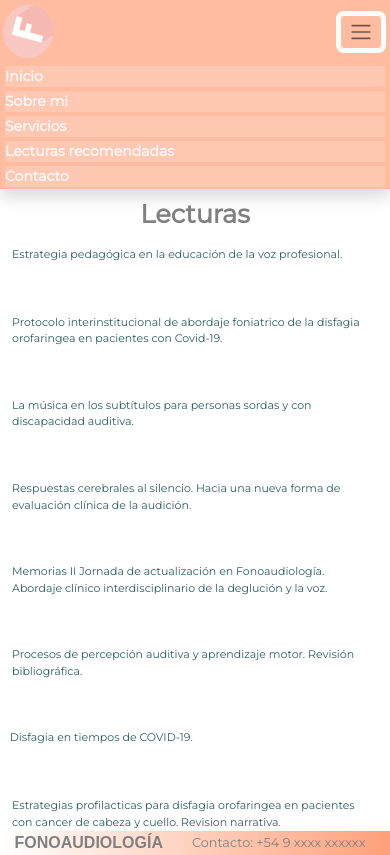
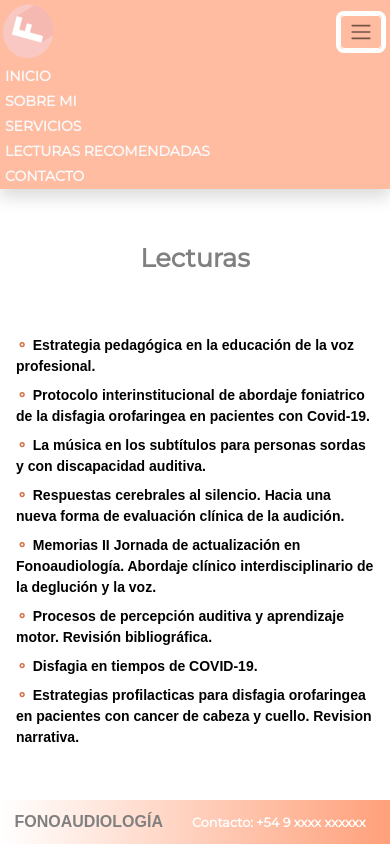
Before and after one commit to Vale-Pe/Idea-Perone, a plain HTML site: page Pages/Lecturas.html in a window 390 px wide. Both pictures are taken after a click on the button "Toggle navigation". Drawn offline with nearby package versions, Linux system fonts and the light colour scheme; a web font is replaced by a local one.

Commit message:
Modificacion en Seccion Lecturas y Cotacto

```diff
--- a/Pages/Lecturas.html
+++ b/Pages/Lecturas.html
@@ -24,19 +24,19 @@
 					<div class="collapse navbar-collapse" id="navbarSupportedContent">
 					<ul class="navbar-nav ms-auto">
 					  	<li class="nav-item">
-							<a class="nav-link text-light" aria-current="page" href="../index.html">Inicio</a>
+							<a class="nav-link text-light" aria-current="page" href="../index.html">INICIO</a>
 						</li>
 						<li class="nav-item">
-							<a class="nav-link text-light" aria-current="page" href="SobreMi.html">Sobre mi</a>
+							<a class="nav-link text-light" aria-current="page" href="SobreMi.html">SOBRE MI</a>
 					  	</li>
 					 	<li class="nav-item">
-							<a class="nav-link text-light" aria-current="page" href="Servicios.html">Servicios</a>
+							<a class="nav-link text-light" aria-current="page" href="Servicios.html">SERVICIOS</a>
 					  	</li>
 					  	<li class="nav-item">
-							<a class="nav-link text-light" aria-current="page" href="Lecturas.html">Lecturas recomendadas</a>
+							<a class="nav-link text-light" aria-current="page" href="Lecturas.html">LECTURAS RECOMENDADAS</a>
 					  	</li>
 					  	<li class="nav-item">
-							<a class="nav-link text-light" aria-current="page" href="Contacto.html">Contacto</a>
+							<a class="nav-link text-light" aria-current="page" href="Contacto.html">CONTACTO</a>
 					  	</li>
 					</ul>
 				  	</div>
@@ -45,82 +45,16 @@
 		</header>
 		<main class="mainLecturas">
 			<h1>Lecturas</h1>
-			<div class="container-fluid" >
-				<ul class="row gy-md-3 gy-sm-2 seccionLecturas">
-					<div class="col-3 p-0" >
-						<li class="m-0">
-							<a href="http://dptocomunicacion.unsl.edu.ar/index.php/umbrales/article/download/15/11" class="Paper">
-								<p class="tituloPaper">Estrategia pedagógica en la educación de la voz profesional.</p>
-								<img src="../Assets/Img/EstrategiaPedagogica.jpg" alt="PDF" class="imgLecturas">
-							</a>
-						</li>
-					</div>
-					<div class="col-3 p-0" >
-						<li class="m-0">
-							<a href="https://www.medigraphic.com/pdfs/abc/bc-2021/bc211g.pdf" class="Paper">
-								<p class="tituloPaper">Protocolo interinstitucional de abordaje foniatrico de la disfagia orofaringea en pacientes con Covid-19.</p>
-								<img src="../Assets/Img/ProtocoloInterinstitucional.jpg" alt="PDF" class="imgLecturas">
-							</a>
-						</li>
-					</div>
-					<div class="col-3 p-0" >
-						<li class="m-0">
-							<a href="https://ddd.uab.cat/pub/trerecpro/2019/236620/LarreinaMoralesMariaEugenia_TFM2019.pdf" class="Paper">
-								<p class="tituloPaper">La música en los subtítulos para personas sordas y con discapacidad auditiva.</p>
-								<img src="../Assets/Img/LaMusicaEnLosSubtitulos.jpg" alt="PDF"  class="imgLecturas">
-							</a>
-						</li>
-					</div>
-					<div class="col-3 p-0" >
-						<li class="m-0">
-							<a href="hhttps://scielo.conicyt.cl/pdf/orl/v81n3/0718-4816-orl-81-03-0401.pdf" class="Paper">
-								<p class="tituloPaper">Respuestas cerebrales al silencio. Hacia una nueva forma de evaluación clínica de la audición.</p>
-								<img src="../Assets/Img/PaperRespuestasCerebralesAlSilencio.jpg" alt="PDF" class="imgLecturas">
-							</a>
-						</li>
-					</div>
-					<div class="col-3 p-0" >
-						<li class="m-0">
-							<a href="https://repository.urosario.edu.co/bitstream/handle/10336/32026/SIMEHEBOOKF7ICJIB0E8C7B4392DC4.pdf?sequence=1&isAllowed=y"  class="Paper">
-								<p class="tituloPaper">Memorias II Jornada de actualización en Fonoaudiología. Abordaje clínico interdisciplinario de la deglución y la voz.</p>
-								<img src="../Assets/Img/PaperRespuestasCerebralesAlSilencio.jpg" alt="PDF" class="imgLecturas">
-							</a>
-						</li>
-					</div>
-					<div class="col-3 p-0" >
-						<li class="m-0">
-							<a href="https://www.revistas.una.ac.cr/index.php/mhsalud/article/view/15078/24013" class="Paper">
-								<p class="tituloPaper">Procesos de percepción auditiva y aprendizaje motor. Revisión bibliográfica.</p>
-								<img src="../Assets/Img/ProcesosDePercepcionAuditiva.jpg" alt="PDF" class="imgLecturas">
-							</a>
-						</li>
-					</div>
-					<!-- <div class="col-3 p-0" >
-						<li class="m-0">
-							<a href="https://sochiorl.cl/uploads/80-03-17.pdf" class="Paper">
-								<p class="tituloPaper" >Disfagia en tiempos de COVID-19.</p>
-								<img src="../Assets/Img/DisfagiaEnTiemposDeCovid.jpg" alt="PDF" class="imgLecturas">
-							</a>
-						</li>
-					</div> -->
-					<div class="col-3 p-0">
-						<li class="m-0" id="paperDisfagia" >
-							<a href="https://sochiorl.cl/uploads/80-03-17.pdf" class="Paper"  >
-								<p class="tituloPaper">Disfagia en tiempos de COVID-19.</p>
-								<img src="../Assets/Img/DisfagiaEnTiemposDeCovid.jpg" alt="PDF" class="imgLecturas">
-							</a>
-						</li>
-					</div>
-					<div class="col-3 p-0" >
-						<li class="m-0">
-							<a href="http://www.scielo.org.bo/pdf/rccm/v23n1/v23n1_a10.pdf" class="Paper">
-								<p class="tituloPaper">Estrategias profilacticas para disfagia orofaringea en pacientes con cancer de cabeza y cuello. Revision narrativa.</p>
-								<img src="../Assets/Img/EstrategiasProfilactucas.jpg" alt="PDF" class="imgLecturas">
-							</a>
-						</li>
-					</div>
-				</ul>
-			</div>
+			<ul class="seccionLecturas">
+				<li id="paperLecturas"><a href="http://dptocomunicacion.unsl.edu.ar/index.php/umbrales/article/download/15/11"><div class="tituloPaper"><p >Estrategia pedagógica en la educación de la voz profesional.</p></div><img src="../Assets/Img/EstrategiaPedagogica.jpg" alt="PDF" class="imgLecturas"></a></li>
+				<li id="paperLecturas"><a href="https://www.medigraphic.com/pdfs/abc/bc-2021/bc211g.pdf"><div class="tituloPaper"><p>Protocolo interinstitucional de abordaje foniatrico de la disfagia orofaringea en pacientes con Covid-19.</p></div><img src="../Assets/img/ProtocoloInterinstitucional.jpg" alt="PDF" class="imgLecturas"></a></li>
+				<li id="paperLecturas"><a href="https://ddd.uab.cat/pub/trerecpro/2019/236620/LarreinaMoralesMariaEugenia_TFM2019.pdf"><div class="tituloPaper"><p>La música en los subtítulos para personas sordas y con discapacidad auditiva.</p></div><img src="../Assets/img/LaMusicaEnLosSubtitulos.jpg" alt="PDF" class="imgLecturas"></a></li>
+				<li id="paperLecturas"><a href="https://scielo.conicyt.cl/pdf/orl/v81n3/0718-4816-orl-81-03-0401.pdf"><div class="tituloPaper"><p>Respuestas cerebrales al silencio. Hacia una nueva forma de evaluación clínica de la audición.</p></div><img src="../Assets/img/PaperRespuestasCerebralesAlSilencio.jpg" alt="PDF"class="imgLecturas"></a></li>
+				<li id="paperLecturas"><a href="https://repository.urosario.edu.co/bitstream/handle/10336/32026/SIMEHEBOOKF7ICJIB0E8C7B4392DC4.pdf?sequence=1&isAllowed=y"><div class="tituloPaper"><p>Memorias II Jornada de actualización en Fonoaudiología. Abordaje clínico interdisciplinario de la deglución y la voz.</p></div><img src="../Assets/img/PaperMemoriasIIJornada.jpg" alt="PDF" class="imgLecturas"></a></li>
+				<li id="paperLecturas"><a href="https://www.revistas.una.ac.cr/index.php/mhsalud/article/view/15078/24013"><div class="tituloPaper"><p>Procesos de percepción auditiva y aprendizaje motor. Revisión bibliográfica.</p></div><img src="../Assets/img/ProcesosDePercepcionAuditiva.jpg" alt="PDF" class="imgLecturas"></a></li>
+				<li id="paperLecturas"><a href="https://sochiorl.cl/uploads/80-03-17.pdf"><div class="tituloPaper"><p>Disfagia en tiempos de COVID-19.</p></div><img src="../Assets/img/DisfagiaEnTiemposDeCovid.jpg" alt="PDF" class="imgLecturas"></a></li>
+				<li id="paperLecturas"><a href="http://www.scielo.org.bo/pdf/rccm/v23n1/v23n1_a10.pdf"><div class="tituloPaper"><p>Estrategias profilacticas para disfagia orofaringea en pacientes con cancer de cabeza y cuello. Revision narrativa.</p></div><img src="../Assets/img/EstrategiasProfilactucas.jpg" alt="PDF"class="imgLecturas"></a></li>
+			</ul>
 		</main>
 		<footer class="Footer">
 			<img src="../Assets/Letra-F.png" alt="LOGO" width="32px" height="32px" class="imgFooter">
--- a/Style/style.css
+++ b/Style/style.css
@@ -25,7 +25,6 @@ header {
 }
 
 .imgLogo {
-    /* position: absolute; */
     width: 64px;
     height: 64px;
     transition: 2s;
@@ -56,7 +55,6 @@ nav {
     display: flex;
     justify-content:end;
     align-items: center;
-    /* margin-right: 15px; */
 }
 
 ul{
@@ -74,22 +72,17 @@ li {
 nav div div ul li a {
     text-decoration: none;
     font-family: 'Montserrat', sans-serif;
-    font-size: 16px;
+    font-size: 14px;
     font-weight:bolder;
-
-    padding: 5px 5px;
     background-color: transparent;
     border: transparent;
     color: white;
     cursor: pointer;
     transition: background-color 2s;
-    /* transition: border 2s; */
-
 }
 
 nav div div ul li a:hover{
-    background-color: hsl(0, 0%, 100%, 20%);
-    /* border: 1px solid white; */
+    background-color: hsl(8, 42%, 57%, 50%);
 }
 
 .iconoNav{
@@ -124,7 +117,6 @@ h1{
 }
 
 .imgSobreMi{
-    /* grid-area: imagen; */
     display: flex;
     border: 1vw solid white;
     background-color: rgba(244,239,188,255);
@@ -141,18 +133,15 @@ h1{
 }
 
 .sectionTextoSobreMi{
-    /* grid-area: texto; */
     display: flex;
     flex-direction: column;
     justify-content: center;
     align-items: center;
     width: 58vw;
-    /* height: 80vh; */
     overflow: hidden;
 }
 
 #SobreMi{
-    /* margin-top:100px; */
     display: inline-block;
     margin-bottom: 10px;
 }
@@ -164,35 +153,21 @@ h1{
     margin-top: 8px;
     margin-bottom: 0%;
     width: 40vw;
-    /* padding: 0 100px; */
     text-align: center;
 }
 
 .mainServicios{
     grid-area: main;
     display: flex;
-    /* flex-direction: column; */
     background-color: white;
     justify-content: center;
 }
-
-/* .seccionServicios{
-    display: flex;
-    flex-direction: row;
-    justify-content: center;
-}*/
 
 .divServicio{
     display: flex;
     flex-direction: column;
     flex-wrap: nowrap;
     width: 30%;
-    /* height: 60vh; */
-    /* width: 30%;
-    height: 60vh;
-    margin: 10px;
-    padding: 10px;*/
-    /* overflow: hidden; */
     background-color: bisque;
     justify-content: start;
     align-items: center;
@@ -231,68 +206,95 @@ div div button{
 
 .mainLecturas{
     grid-area: main;
-    background-color: white;
     display: flex;
     flex-direction: column;
     justify-content: space-evenly;
 }
 
-.Paper{
-    display: flex;
-    flex-direction: column;
-    text-decoration: none;
-    font-family:  'Montserrat', sans-serif;
-    font-size: 14px;
-    height: 35vh;
-    align-items: center;
-    justify-content: center;
-    border: 1px solid grey;
-    margin: 0px 8px;
+.seccionLecturas{
+    display: grid;
+    grid-template-columns: repeat(4, 1fr);
+    grid-auto-rows: 30vh;
+    padding: 12px;
+    grid-gap:12px;
 }
 
-#paperDisfagia{
-    width: 100%;
+#paperLecturas{
+    position: relative;
+    list-style: none;
+    display: block;
+    text-align: center;
+    margin: 0px;
 }
-.tituloPaper{
-    display: inline-block;
-    color: rgb(48,93,95);
-    text-align: center;
-    margin: 0px 4px;
+
+#paperLecturas:nth-child(6n + 1) {
+    background-color: rgb(249,235,204);
+}
+
+#paperLecturas:nth-child(3n + 2) {
+    background-color: rgb(223, 155, 130);
+}
+
+
+#paperLecturas:nth-child(2n + 4) {
+    background-color: rgb(238, 216, 180);
+}
+
+#paperLecturas:nth-child(5n + 3) {
+    background-color: rgb(204, 163, 140);
 }
 
 .imgLecturas{
-    display: inline-block;
-    border: 2px solid rgb(211,118,76);
-    margin-top: 5px;
-    height: 100px;
+    height: 100%;
+    border: 8px solid transparent;
     cursor: pointer;
-    transform: scale(1, 1);
-    transition: height 2s;
 }
 
-.imgLecturas:hover {
-    height: 150px;
+.tituloPaper{
+    position: absolute;
+
+    width: 100%;
+    height: 100%;
+    padding: 8px;
+    background-color: rgba(255, 255, 255, 0.6);
+    font-family: 'Barlow Condensed', sans-serif;
+    font-size: 20px;
+    font-weight: bolder;
+    color: black;
+    opacity: 0;
+    transition: opacity 1s ease;
 }
 
+.tituloPaper:hover{
+    opacity: 1;
+}
 
+.tituloPaper p{
+    height: 100%;
+    width: 100%;
+    display: flex;
+    margin: 0%;
+    justify-content: center;
+    transition: margin 2s ease;
+}
+
+.tituloPaper p:hover{
+    margin-top: 25%;
+}
 
 .mainContacto{
     grid-area: main;
     background-color: rgb(249,235,204);
     display:flex;
     flex-direction: column;
-    justify-content: space-evenly;
 }
 .sectionContacto{
     display: flex;
     flex-direction: row;
     justify-content: space-between;
     align-items: center;
-    height: 60vh;
-}
-
-form{
     height: 100%;
+    margin: 12px 0px
 }
 
 .iconosRS{
@@ -304,7 +306,6 @@ form{
     flex-direction: column;
     font-family: 'Montserrat', sans-serif;
     color: black;
-    /* align-items: stretch;     */
 }
 
 .cuadroNombreMail{
@@ -354,7 +355,7 @@ form{
     flex-direction: column;
     margin-top: 10px;
     width: 100%;
-    font-size: 100%;
+    font-size: 90%;
 }
 
 .areas{
@@ -365,7 +366,7 @@ form{
 
 .horario{
     display: inline-block;
-    font-size: 100%;
+    font-size: 90%;
 }
 
 .horarioOpcion{
@@ -375,7 +376,7 @@ form{
 
 .queresInfo{
     display: flex;
-    font-size: 100%;
+    font-size: 90%;
 }
 
 #Enviar{
@@ -390,11 +391,13 @@ form{
     font-size: 87.5%;
 }
 
+.sectionContacto div li a img{
+    display: inline-block;
+}
 
 footer{
     grid-area: footer;
     background-image: linear-gradient(to right, hsl(0, 0%, 100%), rgb(255, 160, 122, 100%));
-    /* background-color: rgb(255, 160, 122, 50%); */
     display: flex;
     justify-content: space-between;
     align-items: center;
@@ -420,7 +423,8 @@ footer{
 }
 
 .contactoFooter {
-    color: grey;
+    color: white;
+    font-weight: bolder;
     font-family:'Montserrat', sans-serif;
     font-size: 18px;
     margin-right: 10px;
@@ -443,16 +447,22 @@ footer{
         font-size: 90%;
     }
 
-    .imgLecturas{
-        height: 40%;
-    }
     .tituloPaper{
-        font-size: 12px;
+        font-size: 16px;
     }
 
+    .sectionContacto{
+        height: 70vh;
+    }
+
+
+    .cuadroMensaje{
+        height: 70px;
+    }
 }
 
 @media (max-width:768px){
+
     nav div div ul li a{
         font-size: 14px;
     }
@@ -460,8 +470,6 @@ footer{
     .nav-link{
         padding: 0%;
         margin: 2px 0px;
-        /* border: 1px solid white; */
-        background-color: hsla(0, 0%, 100%, 0.178)
     }
 
     h1{
@@ -488,14 +496,9 @@ footer{
         height: 50%;
     }
 
-    .imgLecturas{
-        height: 50%;
+    .sectionContacto{
+        margin-top: 0%;
     }
-
-    .tituloPaper{
-        font-size: 12px;
-    }
-
     .tituloContactos{
         display: flex;
         justify-content: center;
@@ -552,7 +555,6 @@ footer{
         font-size: 12px;
     }
 
-
     .divServicio{
         justify-content: center;
     }
@@ -579,56 +581,70 @@ footer{
     }
 
     .seccionLecturas{
+        display: flex;
         flex-direction: column;
         justify-content: space-between;
         width: 100vw;
-        height: 70vh;
+        padding: 4px 12px;
+        grid-gap:0px;
     }
 
-    #paperDisfagia{
-        width: 95vw;
+    .tituloPaper{
+        position: relative;
+        display: inline-block;
+        opacity: 1;
+        background-color: white;
+        text-align: start;
         height: auto;
+        padding: 4px;
     }
 
-    .Paper{
-        height: auto;
-        border: none;
+    .tituloPaper p{
+        font-size: 15px;
+        opacity: 1;
+        display: block;
+        transition: none;
+        justify-content: flex-start;
     }
+
+    .tituloPaper p::before {
+        content: '\26AC';
+        color: #d3764c;
+        margin-right: 5px;
+    }
+
     .imgLecturas{
         display: none;
     }
 
-    .tituloPaper{
-        width: 90vw;
-        height: auto;
-        text-align: start;
+    .cuadroMensaje{
+        height: 60px;
     }
-
     .areaAConsultar{
-        font-size: 93.75%;
+        font-size: 13px;
     }
 
     .areas{
-        font-size: 81.25%;
+        font-size: 12px;
         margin-top: 4px;
     }
 
     .horario{
-        font-size: 93.75%;
+        font-size: 13px;
     }
 
     .horarioOpcion{
-        font-size: 81.25%;
+        font-size: 12px;
         margin-top: 4px;
     }
 
     .queresInfo{
-        font-size: 93.75%;
+        font-size: 13px;
         margin-top: 4px;
     }
 
     .iconos{
-        display: none;
+        display: none!important;
     }
 
     .tituloContactos{
@@ -694,31 +710,25 @@ footer{
         margin: 0%;
     }
 
-    .tituloPaper{
-        font-size: 11px;
+    .tituloPaper p{
+        font-size: 14px;
     }
 
-    .areaAConsultar{
-        font-size: 87.5%;
+    .mainContacto{
+        justify-content: flex-start;
     }
 
-    .areas{
-        font-size: 81.25%;
-        margin-top: 4px;
+    .cuadroMensaje{
+        height: 50px;
+        margin-top: 0%;
     }
 
-    .horario{
-        font-size: 87.5%;
+    .cuadroNombre{
+        height: 110%;
     }
 
-    .horarioOpcion{
-        font-size: 81.25%;
-        margin-top: 4px;
-    }
-
-    .queresInfo{
-        font-size: 87.5%;
-        margin-top: 4px;
+    .cuadroMail{
+        height: 110%;
     }
 
     .pFooter{
```
Also changed, not shown: Pages/Contacto.html (+26 -24 lines), Pages/Servicios.html (+5 -5 lines), Pages/SobreMi.html (+5 -5 lines), index.html (+6 -6 lines), Assets/Img/PDF.png (added).
